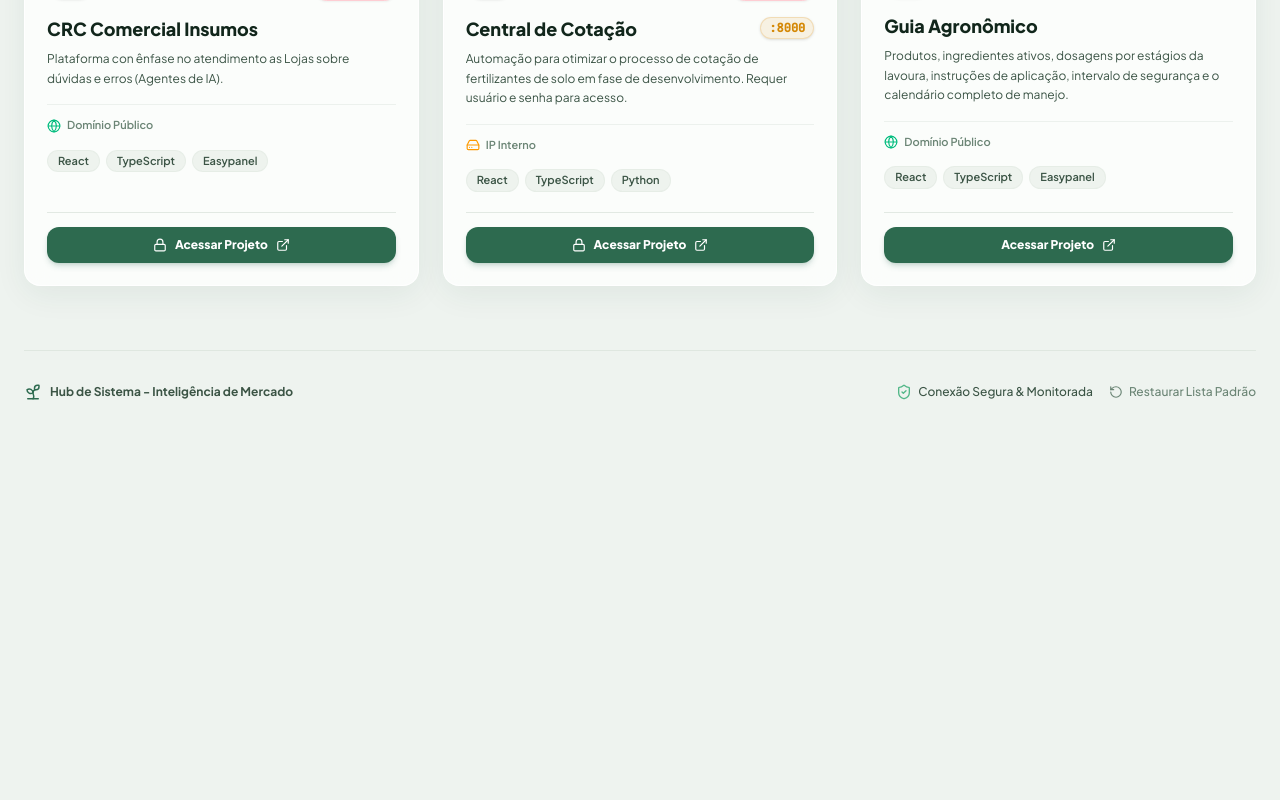
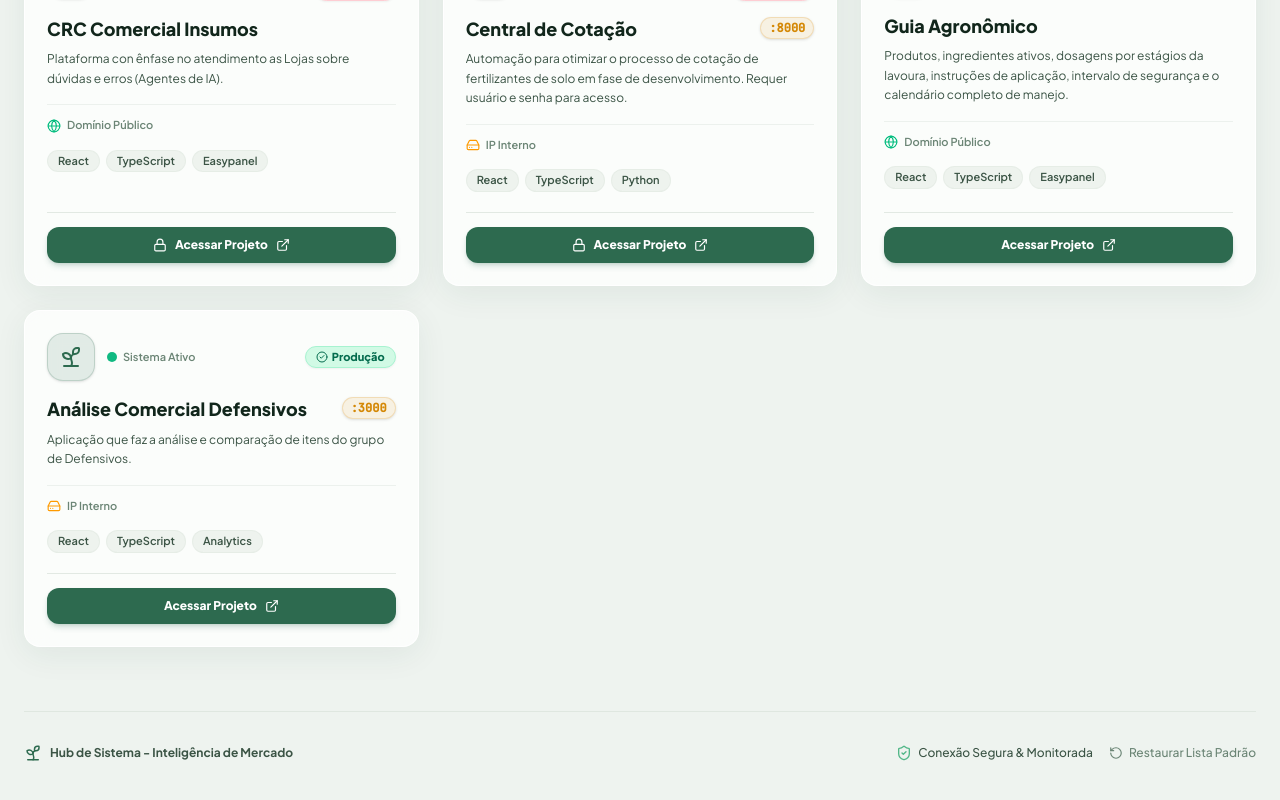
Before and after one commit to JDSN6331/Hub-de-Sistemas, a React (Vite) app: page / in a window 1280 px wide. Shown: the part 1574-2374 px from the top of the page. Before the commit the page ends 2023 px from the top, so only its background shows below. Built offline with nearby package versions, Linux system fonts and the light colour scheme.

Commit message:
feat: Adicionar aplicacao Analise Comercial Defensivos ao Hub

```diff
--- a/src/data/projects.ts
+++ b/src/data/projects.ts
@@ -164,9 +164,22 @@ export const initialProjects: Project[] = [
     technologies: ['React', 'TypeScript', 'Easypanel'],
     icon: 'Sprout',
   },
+  {
+    id: 'proj-13',
+    title: 'Análise Comercial Defensivos',
+    description: 'Aplicação que faz a análise e comparação de itens do grupo de Defensivos.',
+    url: 'http://172.16.254.157:3000/',
+    environment: 'producao',
+    category: 'analytics',
+    hostType: 'internal',
+    status: 'online',
+    technologies: ['React', 'TypeScript', 'Analytics'],
+    port: '3000',
+    icon: 'Sprout',
+  },
 ];
 
-const STORAGE_KEY = 'agro_hub_sistemas_v12';
+const STORAGE_KEY = 'agro_hub_sistemas_v13';
 
 export const loadProjects = (): Project[] => {
   try {
```
